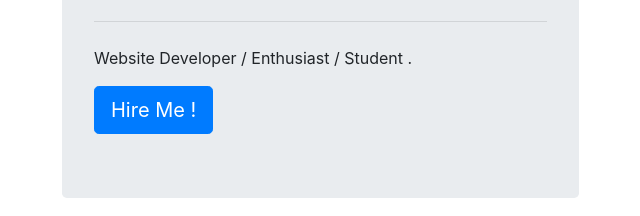
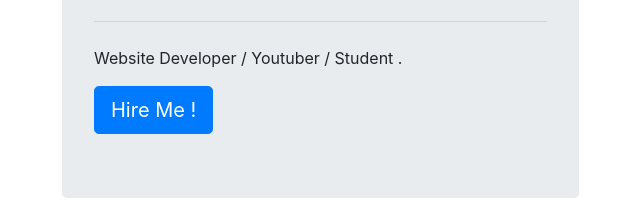
Before and after one commit to imojha/gitTutss, a plain HTML site: page index.html in a window 1280 px wide. Shown: the part 416-632 px from the top of the page, 46-686 px from the left. Drawn offline with nearby package versions, Linux system fonts and the light colour scheme.

Commit message:
edited job file

```diff
--- a/index.html
+++ b/index.html
@@ -48,7 +48,7 @@
                 <h1 class="display-4">Hello, world!</h1>
                 <p class="lead">I'm Suraj  Ojha.I am seeking a job that will make best use of my skills and allow me to develop them further.I am acquainted with  NODE.js , React.js and WordPress.I love to coding and exploring new things.I am an enthusiastic, self-motivated, reliable, responsible and hard working person.</p>
                 <hr class="my-4">
-                <p>Website Developer / Enthusiast / Student .</p>
+                <p>Website Developer / Youtuber / Student .</p>
                 <a class="btn btn-primary btn-lg" href="#" role="button">Hire Me !</a>
               </div>
             </div>
```
